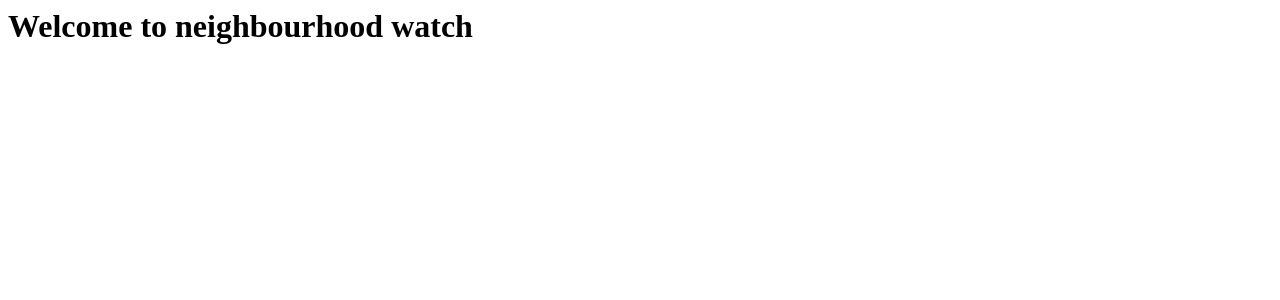
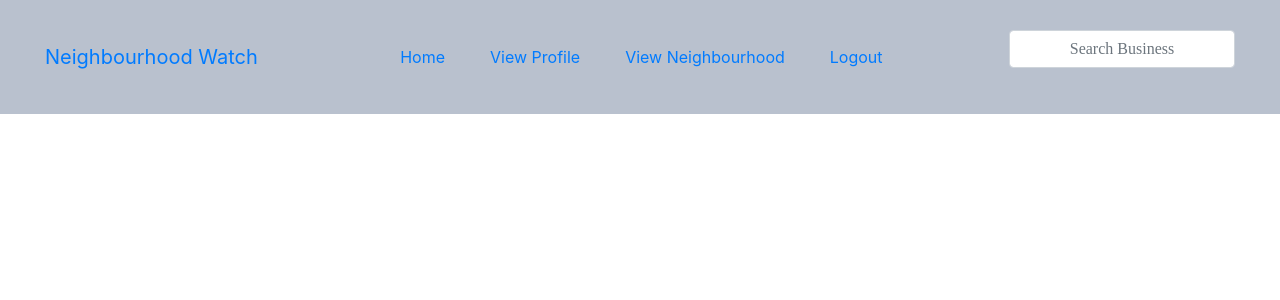
Before and after one commit to edithamadi/neighbourhood_watch, a Django app: page / in a window 1280 px wide. Shown: the top 300 px of the page. Run offline with Django 3.2, Linux system fonts and the light colour scheme; some libraries are stand-ins or nearby versions.

Commit message:
extende navbar to welcome page

```diff
--- a/hood/templates/navbar.html
+++ b/hood/templates/navbar.html
@@ -1,12 +1,12 @@
 <nav style=" position: fixed; z-index: 1; top: 0; width: 100%; padding: 30px; background-color: #b9c1ce;" class="navbar navbar-expand-lg">
         <div class="container-fluid">
           <div class="navbar-header">
-            <a class="navbar-brand" href="#">Awwwards</a>
+            <a class="navbar-brand" href="#">Neighbourhood Watch</a>
           </div>
           <ul class="nav navbar-nav">
             <li class="active"><a href="#">Home</a></li>&nbsp; &nbsp; &nbsp;&nbsp; &nbsp; &nbsp;
-            <li><a href="#">Submit your site</a></li> &nbsp; &nbsp; &nbsp;&nbsp; &nbsp; &nbsp;
-            <li><a href="#">Winners</a></li>&nbsp; &nbsp; &nbsp;&nbsp; &nbsp; &nbsp;
+            <li><a href="#">View Profile</a></li> &nbsp; &nbsp; &nbsp;&nbsp; &nbsp; &nbsp;
+            <li><a href="#">View Neighbourhood</a></li>&nbsp; &nbsp; &nbsp;&nbsp; &nbsp; &nbsp;
             <li><a href="/logout">Logout</a></li>
           </ul>
 
--- a/hood/templates/welcome.html
+++ b/hood/templates/welcome.html
@@ -1 +1,3 @@
+{% extends 'all-hood/base.html' %}
+
 <h1> Welcome to neighbourhood watch</h1>
--- a/hood/urls.py
+++ b/hood/urls.py
@@ -1,4 +1,4 @@
-from django.conf.urls import url
+from django.conf.urls import include,url
 from . import views
 
 urlpatterns=[
```
Also changed, not shown: hood/tests.py (+9 -2 lines).
